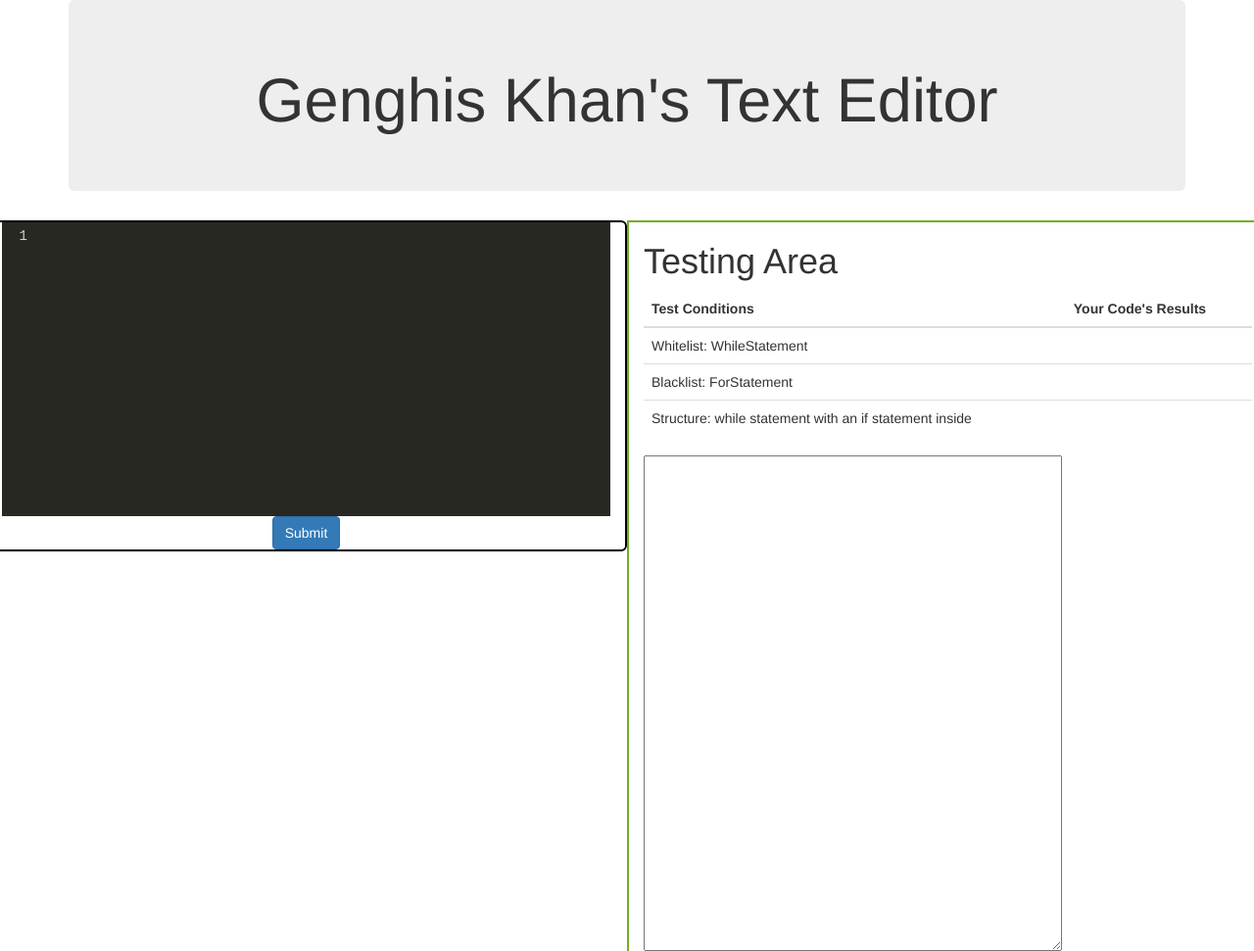
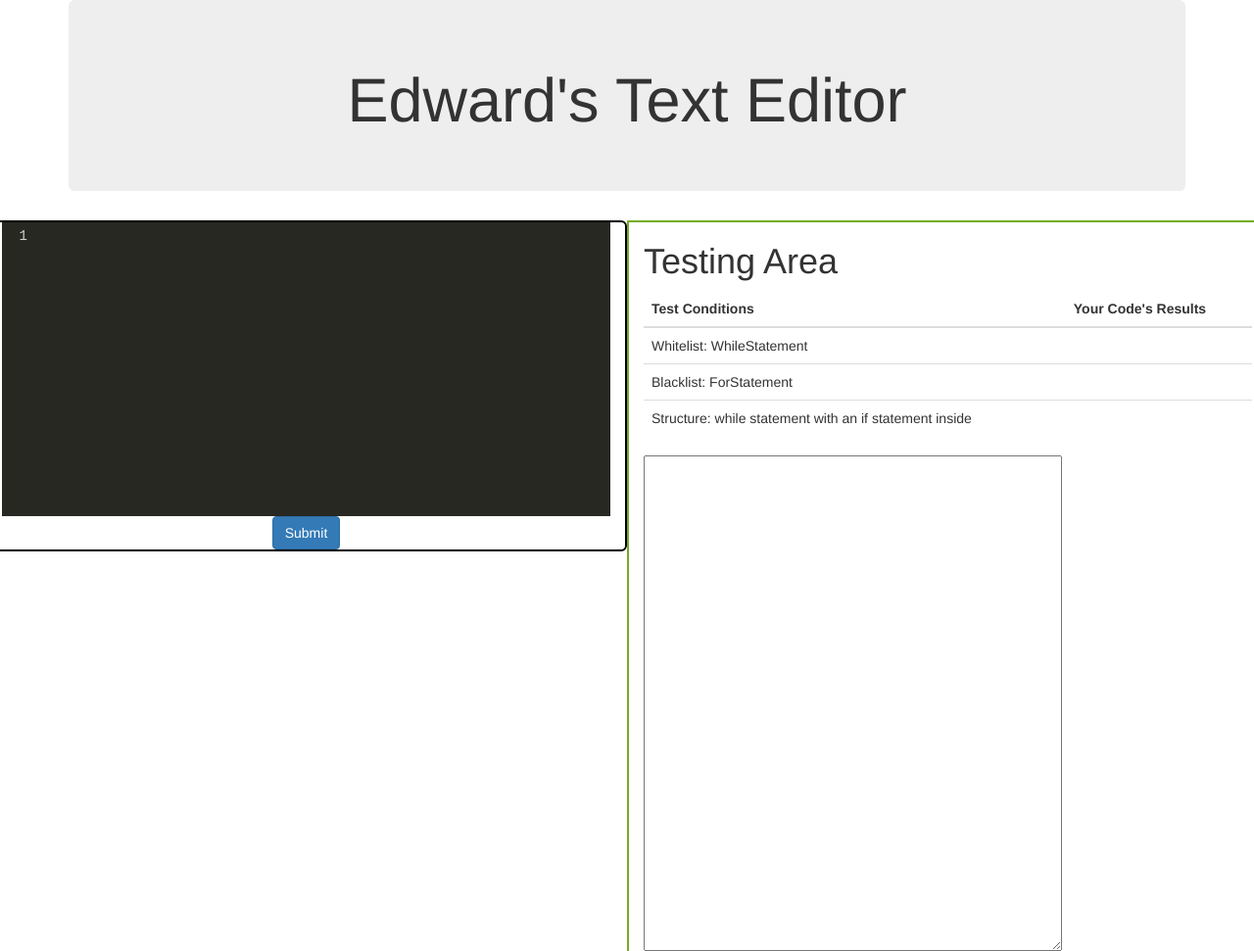
Before and after one commit to edwhu/khanacademy-project, a website: page public/index.html in a window 1280 px wide. Shown: the top 971 px of the page at 98% size. Drawn offline with nearby package versions, Linux system fonts and the light colour scheme.

Commit message:
title change

```diff
--- a/public/index.html
+++ b/public/index.html
@@ -17,7 +17,7 @@
 <body>
   <div class='container'>
     <div class='jumbotron'>
-      <h1>Genghis Khan's Text Editor</h1>
+      <h1>Edward's Text Editor</h1>
     </div>
   </div>
 
```
